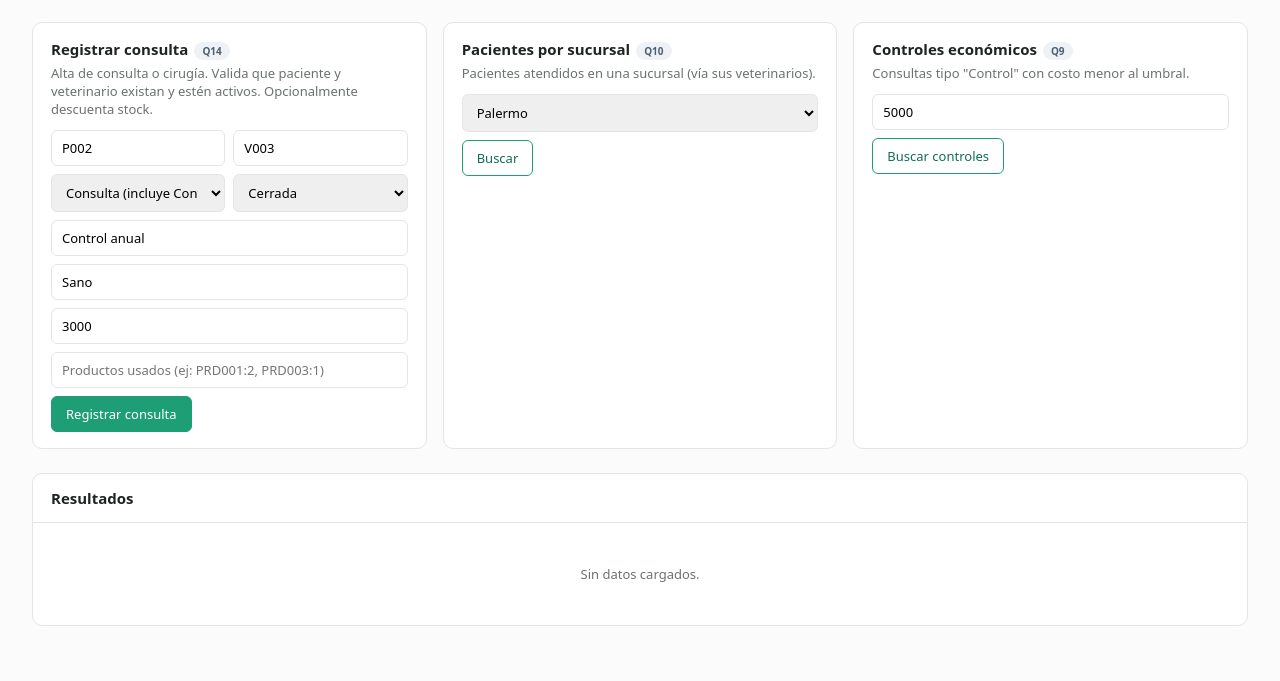
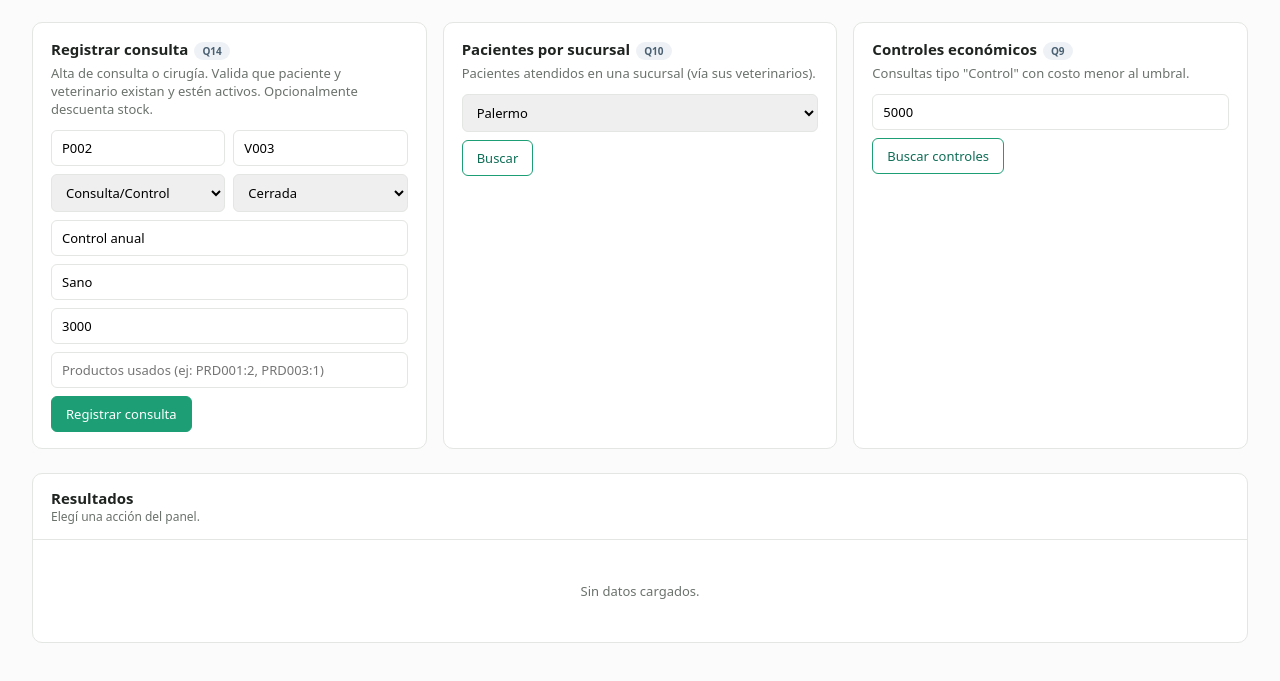
Before and after one commit to clararodriguezacevedo/vetsalud-bdd, a website: page public/index.html in a window 1280 px wide. Both pictures are taken after a click on the button "Turnos". Shown: the part 113-794 px from the top of the page. Drawn offline with Linux system fonts and the light colour scheme.

Commit message:
fix html bug

```diff
--- a/public/index.html
+++ b/public/index.html
@@ -224,7 +224,7 @@
           </div>
           <div class="row">
             <select id="cTipo">
-              <option value="Consulta">Consulta (incluye Control)</option>
+              <option value="Consulta">Consulta/Control</option>
               <option value="Cirugia">Cirugía</option>
             </select>
             <select id="cEstado">
@@ -335,6 +335,7 @@
       <div class="head">
         <div>
           <h2 id="resTitle">Resultados</h2>
+          <div class="meta" id="resMeta">Elegí una acción del panel.</div>
         </div>
         <button class="toggle-json" id="toggleJson" onclick="toggleJson()" style="display:none">Ver JSON</button>
       </div>
```
